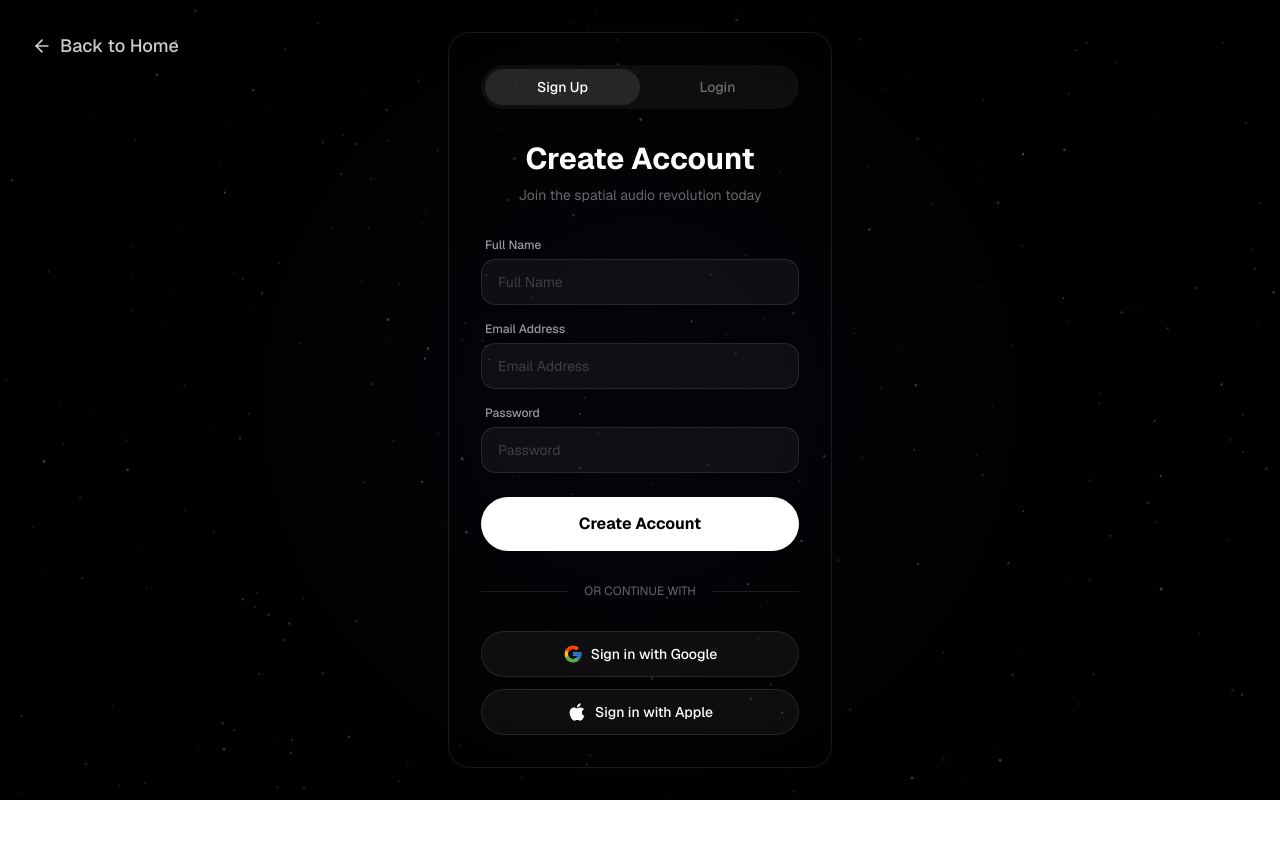
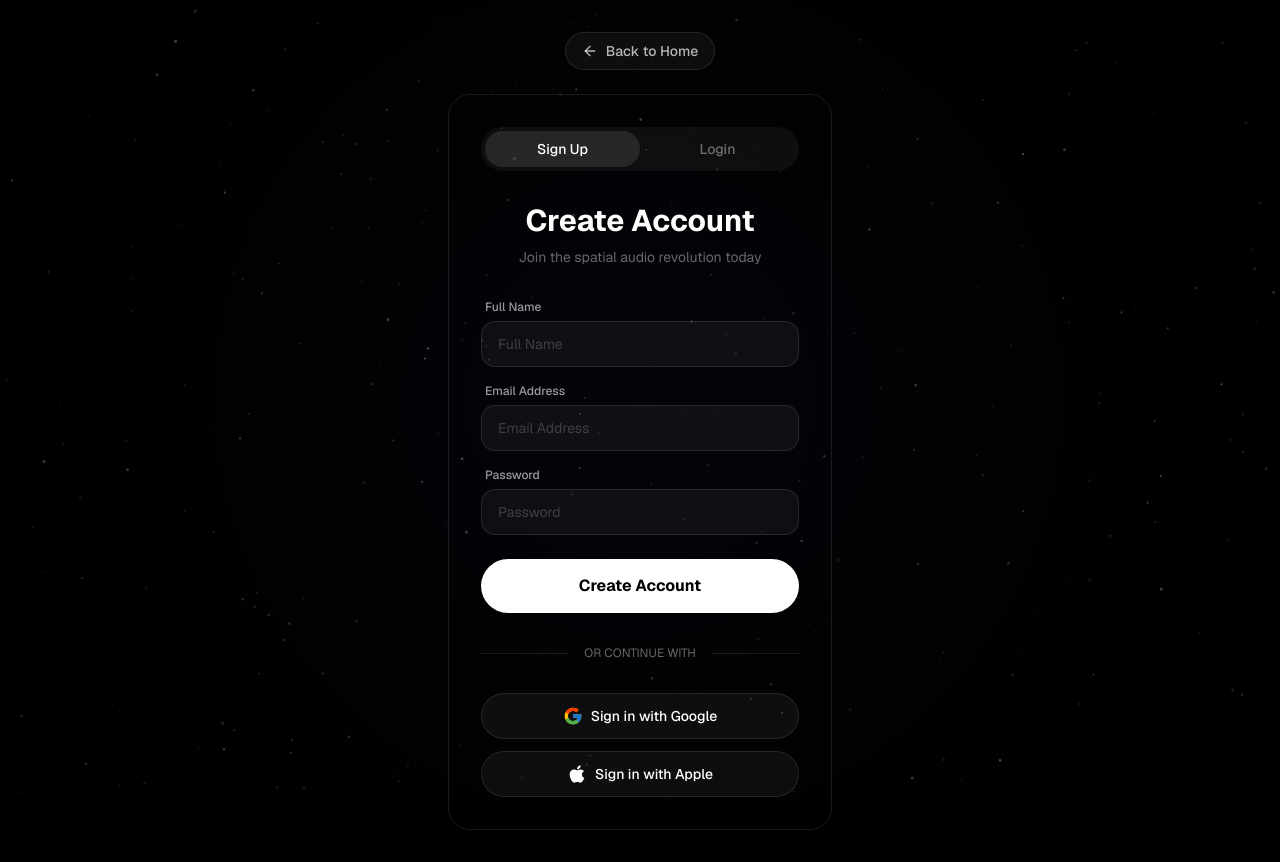
Before and after one commit to HugoMolin15/Echo, a Next.js app: page /signup in a window 1280 px wide. Before the commit the page ends 800 px from the top, so only its background shows below. Built offline with nearby package versions, Linux system fonts and the light colour scheme.

Commit message:
Update site from local changes

```diff
--- a/src/app/signup/page.tsx
+++ b/src/app/signup/page.tsx
@@ -22,16 +22,20 @@ function SignupContent() {
             {/* Background */}
             <StarTrailCanvas enableTrail={false} />
 
-            {/* Back Button */}
-            <div className="absolute top-8 left-8 z-50">
-                <Link href="/" className="flex items-center gap-2 text-white/80 hover:text-white transition-colors text-lg font-medium">
-                    <ArrowLeft className="w-5 h-5" />
-                    Back to Home
-                </Link>
-            </div>
+
 
             {/* Content w/ Glassmorphism Card */}
             <div className="relative z-10 w-full max-w-md p-8">
+                {/* Back Button on top of card */}
+                <div className="mb-6 flex justify-center">
+                    <Link
+                        href="/"
+                        className="inline-flex items-center gap-2 px-4 py-2 bg-white/5 hover:bg-white/10 border border-white/10 rounded-full text-white/70 hover:text-white transition-all text-sm font-medium backdrop-blur-sm"
+                    >
+                        <ArrowLeft className="w-4 h-4" />
+                        Back to Home
+                    </Link>
+                </div>
 
                 <div className="bg-transparent border border-white/10 rounded-3xl p-8 backdrop-blur-none shadow-none">
 
```
